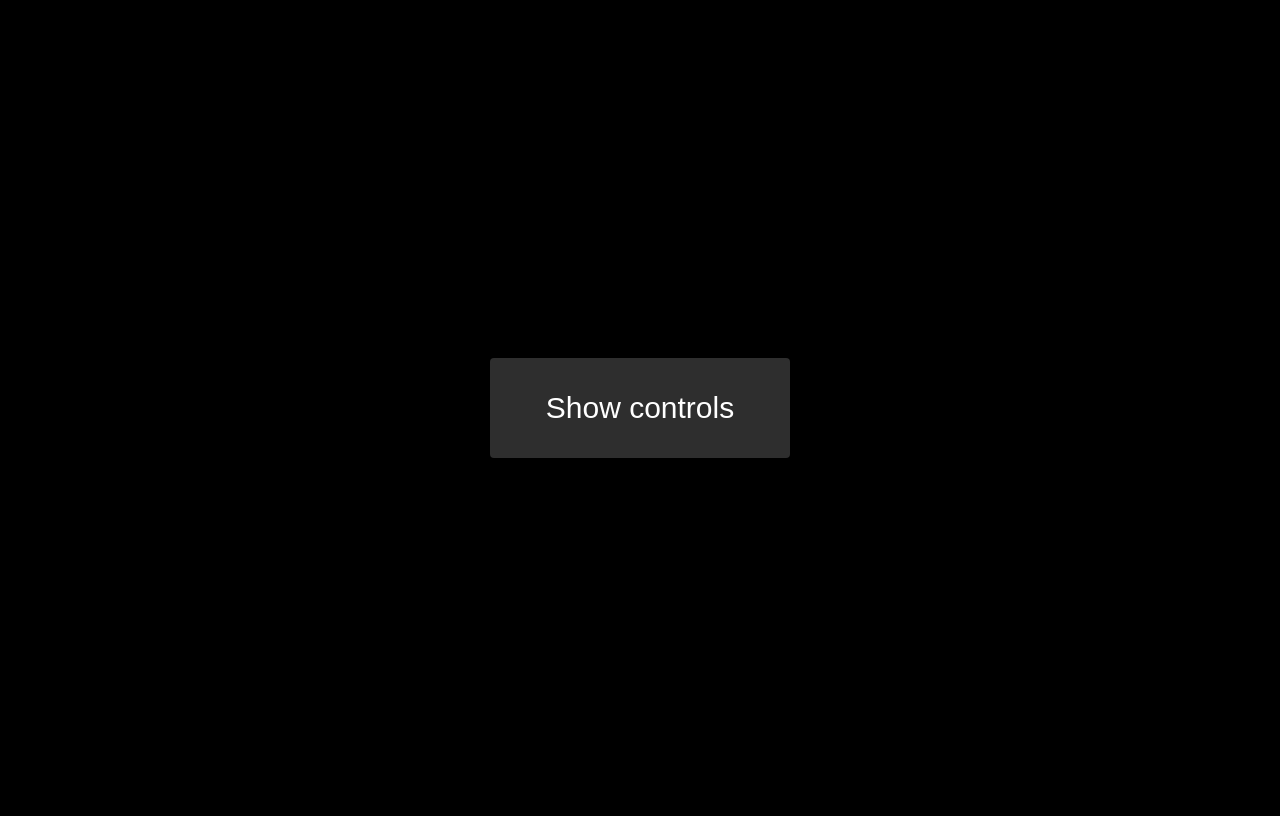
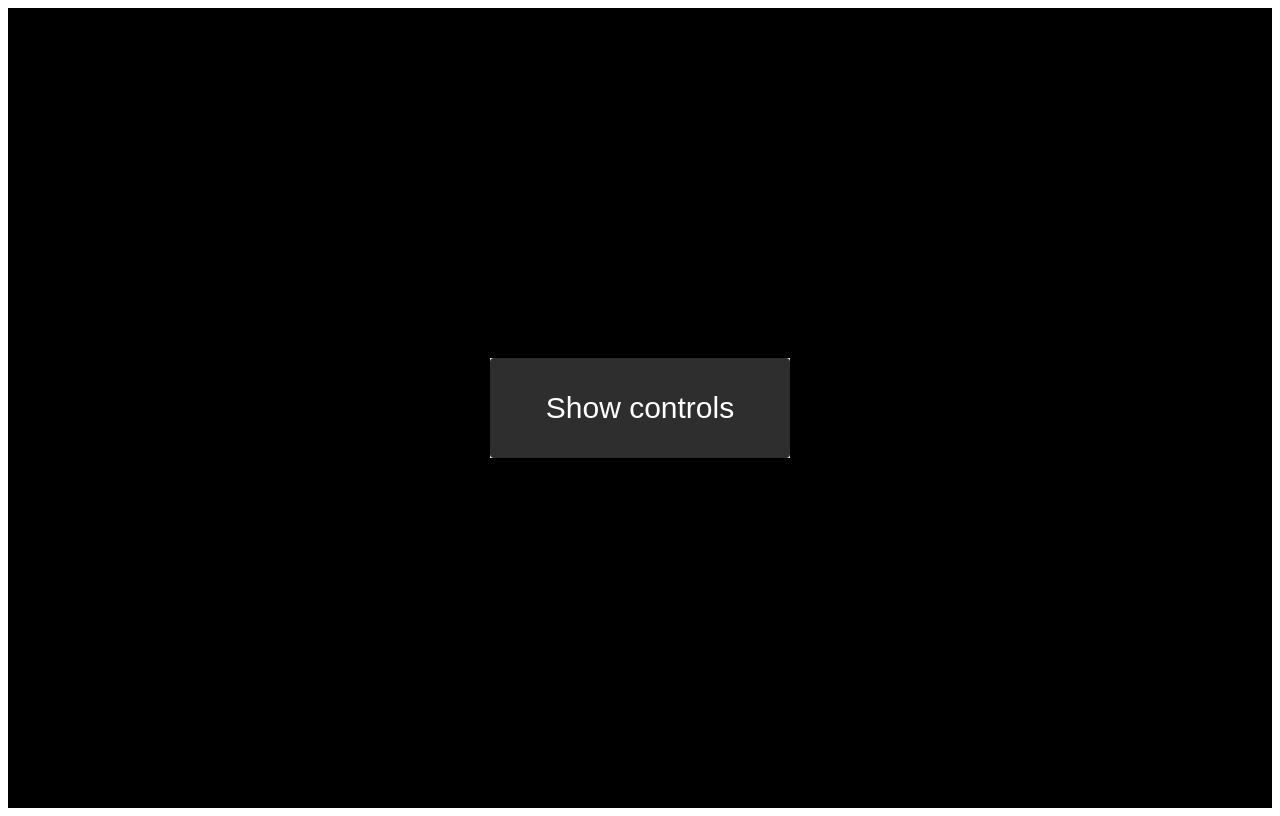
Before and after one commit to fnflol/controlsforgames, a plain HTML site: page index.html in a window 1280 px wide. Drawn offline with Linux system fonts and the light colour scheme.

Commit message:
Update Style.css

```diff
--- a/Style.css
+++ b/Style.css
@@ -2,7 +2,7 @@
     font-size: 30px;
     line-height: 10px;
     font-family: "arial";
-    background-color: #000000
+    background-color: #ffffff
 
 }
 
```
